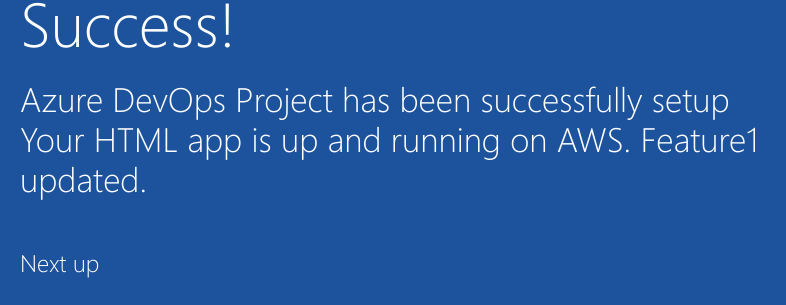
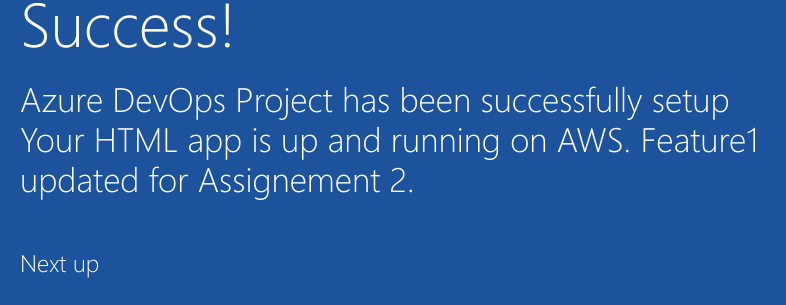
Before and after one commit to somnatha2021/firstrepo, a plain HTML site: page sample-project/index.html in a window 1280 px wide. Shown: the part 392-697 px from the top of the page, 205-991 px from the left. Drawn offline with Linux system fonts and the light colour scheme.

```diff
--- a/sample-project/index.html
+++ b/sample-project/index.html
@@ -20,7 +20,7 @@
             <div class="content-body">
                 <div class="success-text">Success!</div>
                 <div class="description line-1"> Azure DevOps Project has been successfully setup</div>
-                <div class="description line-2"> Your HTML app is up and running on AWS. Feature1 updated. </div>
+                <div class="description line-2"> Your HTML app is up and running on AWS. Feature1 updated for Assignement 2. </div>
                 <div class="next-steps-container">
                     <div class="next-steps-header">Next up</div>
                     <div class="next-steps-body">
```
